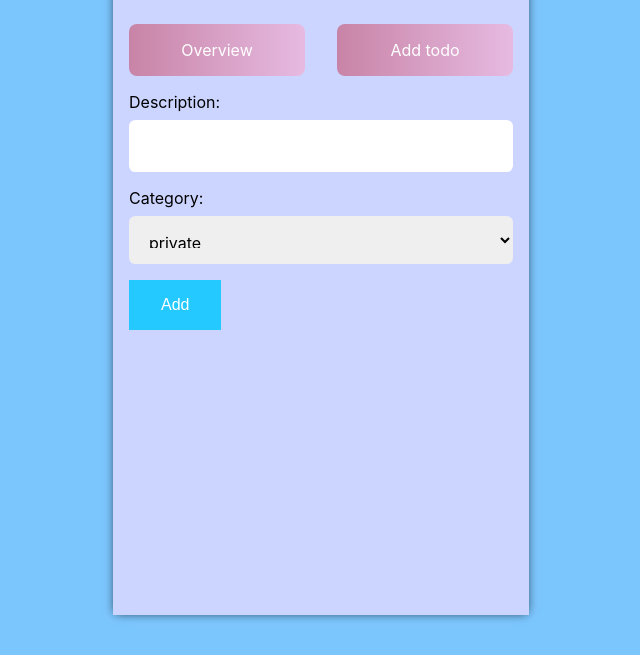
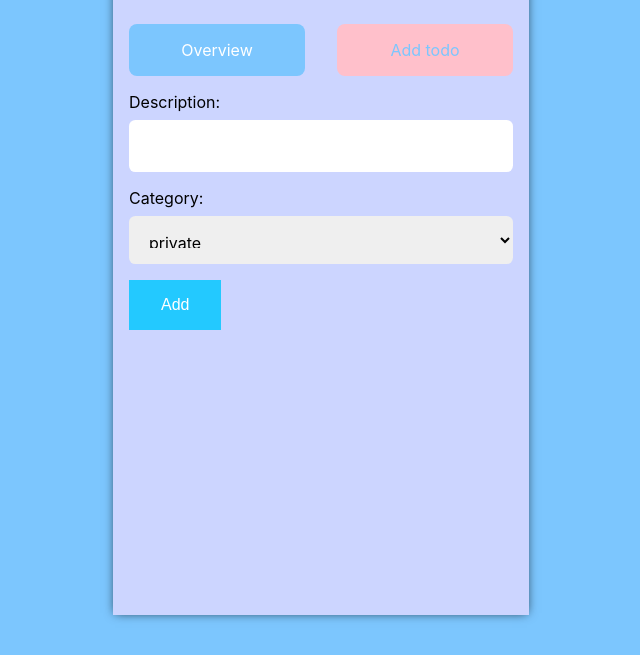
Before and after one commit to Toinne/HYF-react-week4-excercise, a React app in the folder app/: page /add in a window 1280 px wide. Shown: the part 145-800 px from the top of the page, without its empty margins (319-959 px from the left). Built offline with nearby package versions, Linux system fonts and the light colour scheme.

Commit message:
highlighted button when active has other color

```diff
--- a/app/src/TodoApp.js
+++ b/app/src/TodoApp.js
@@ -16,6 +16,7 @@ function TodoApp() {
                     <TodoNavigation />
                     <Switch>
                         <Route exact path="/" component={TodoList}/>
+                        <Route exact path="/home" component={TodoList}/>
                         <Route exact path="/add" component={TodoForm}/>
                     </Switch>
                 </TodoPage>
--- a/app/src/TodoNavigation.css
+++ b/app/src/TodoNavigation.css
@@ -19,7 +19,11 @@
     cursor: pointer;
     transition: 0.5s;
     background-size: 200% auto;
-    background-image: linear-gradient(to right, #C884A6 0%, #E7BBE3 51%, #C884A6 100%);
+    //background-image: linear-gradient(to right, #C884A6 0%, #E7BBE3 51%, #C884A6 100%);
     border-radius: 0.5em;
+    background-color: #7cc6fe;
     display: block;
 }
+.active {
+  background-color: green;
+}
--- a/app/src/TodoNavigation.js
+++ b/app/src/TodoNavigation.js
@@ -1,13 +1,13 @@
 import React from 'react';
-import { Link } from 'react-router-dom';
+import { NavLink } from 'react-router-dom';
 
 import './TodoNavigation.css';
 
 export default () => {
     return (
         <nav className="TodoNavigation">
-            <Link to="/">Overview</Link>
-            <Link to="/add">Add todo</Link>
+            <NavLink to="/" exact activeClassName="active" activeStyle={{ color: '#7cc6fe', backgroundColor: 'pink' }}>Overview</NavLink>
+            <NavLink to="/add" exact activeClassName="active" activeStyle={{ color: '#7cc6fe', backgroundColor: 'pink' }}>Add todo</NavLink>
         </nav>
     )
 }
```
